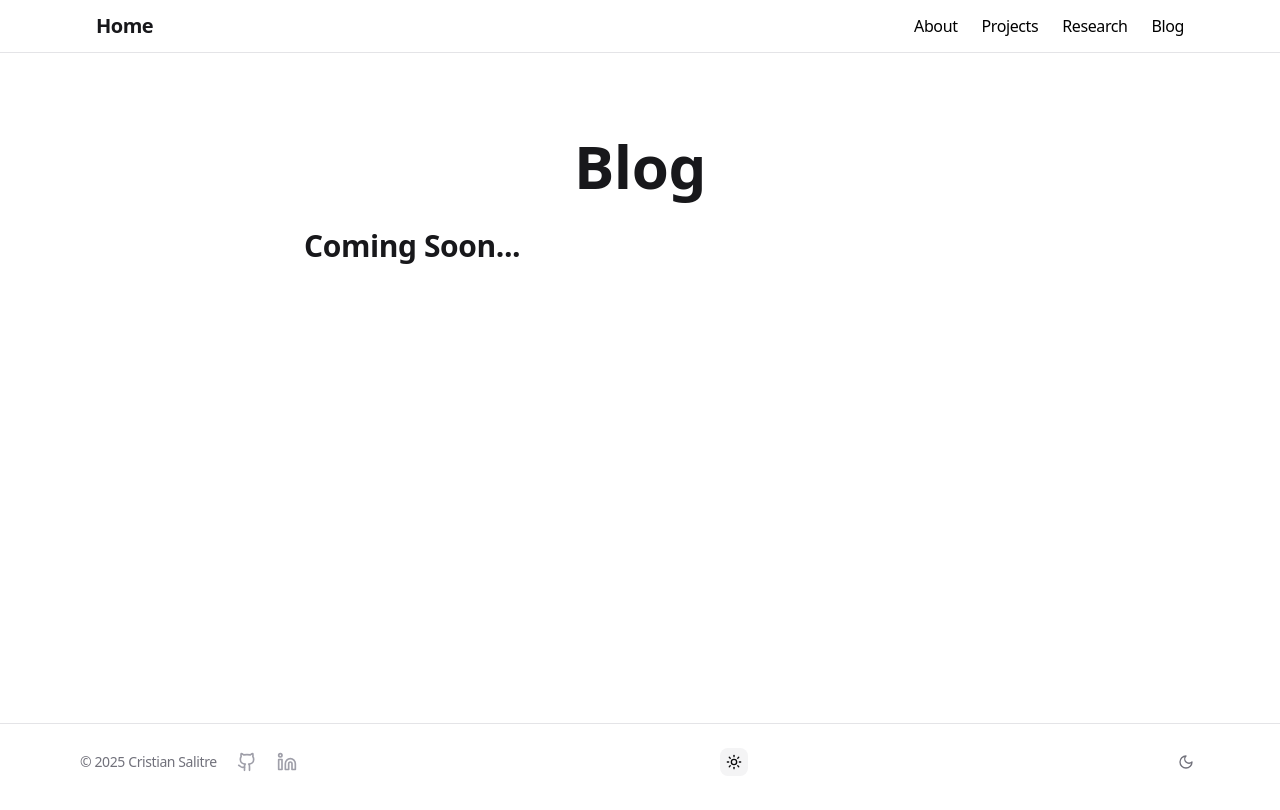
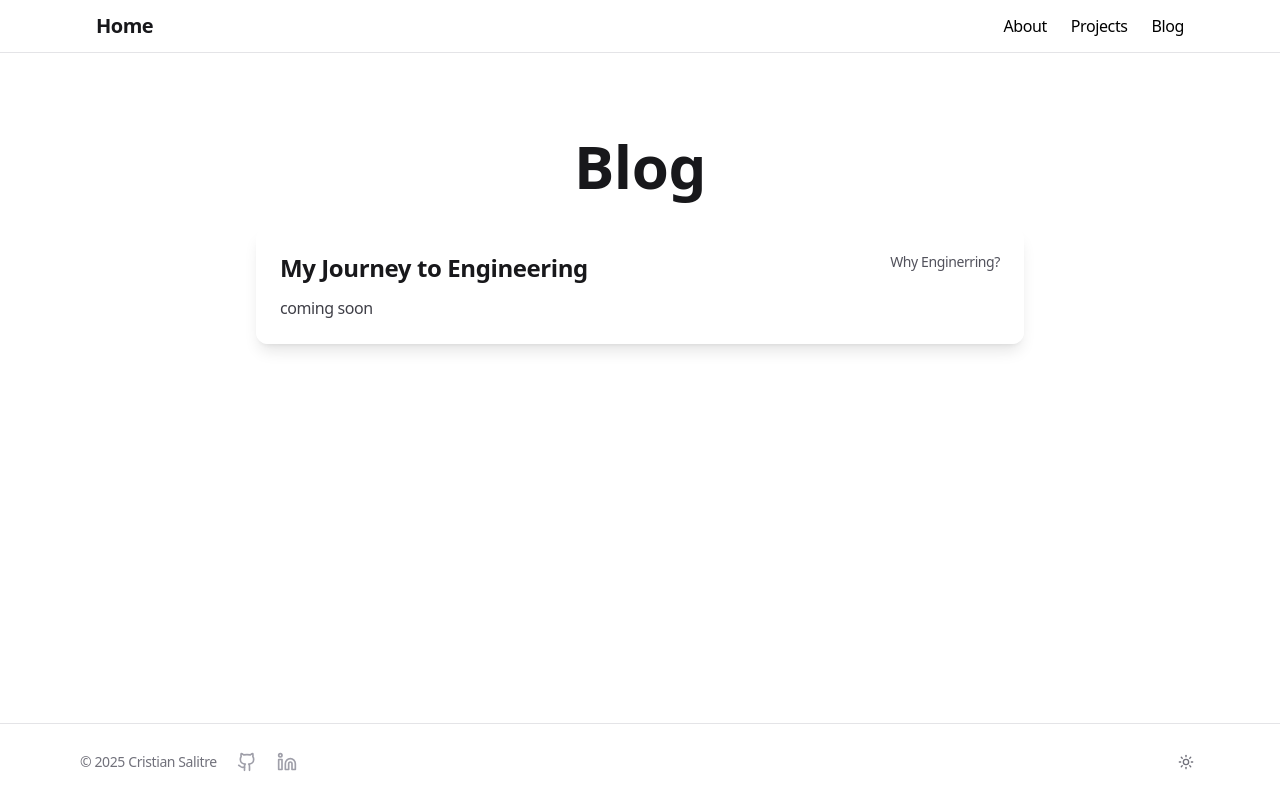
Before and after one commit to csalitred/personal-web, a Next.js app: page /blog in a window 1280 px wide. Shown: the top 810 px of the page. Built offline with nearby package versions, Linux system fonts and the light colour scheme.

Commit message:
update template
updated entire site;
- removed research
- fixed dark/light mode
- place holder for upcoming blog post

```diff
--- a/app/about/page.tsx
+++ b/app/about/page.tsx
@@ -8,7 +8,7 @@ const PROFILE_IMAGE = '/profile.png'
 export default function AboutPage() {
   return (
     <motion.main
-      className="relative flex flex-col md:flex-row items-center md:items-start justify-center min-h-screen pt-20 pb-16 px-4 gap-12 overflow-x-hidden"
+      className="relative flex flex-col md:flex-row items-center md:items-start justify-center min-h-screen pt-20 pb-32 px-4 gap-12 overflow-x-hidden"
       initial={{ opacity: 0, y: 20 }}
       animate={{ opacity: 1, y: 0 }}
       transition={{ duration: 0.5 }}
@@ -28,8 +28,11 @@ export default function AboutPage() {
         <div>
           <h1 className="text-4xl md:text-5xl font-extrabold mb-4 text-zinc-900 dark:text-zinc-100">About Me</h1>
           <p className="text-lg md:text-xl text-zinc-700 dark:text-zinc-300 leading-relaxed">
-            Hi, I'm Cristian Salitre, a Software Engineer at Honeywell, specializing in computer vision, AI, and firmware development. I have experience with embedded systems, real-time image processing, and integrating AI models on edge devices such as Jetson platforms. Passionate about applying emerging technologies to practical challenges, I continuously explore new tools and methods to deliver innovative solutions.
+            Hi, I'm Cristian Salitre, an Advanced Application Engineer at Honeywell. I hold a B.S. in Computer Engineering and am currently pursuing an M.S.E.E. I previously interned at Oxit, an IoT startup working with LPWAN such as LoRaWAN, which deepened my experience in embedded systems. I focus on applying machine learning to embedded and real‑time systems and enjoy tackling B2B integration and deployment challenges. I'm always learning and exploring new technologies, and I love collaborating on interesting projects — feel free to reach out.
           </p>
+        </div>
+        <div>
+          <ExperienceList />
         </div>
         <div>
           <h2 className="text-3xl font-bold mb-6 text-zinc-900 dark:text-zinc-100">Education</h2>
@@ -62,9 +65,6 @@ export default function AboutPage() {
             </table>
           </div>
         </div>
-        <div>
-          <ExperienceList />
-        </div>
       </div>
     </motion.main>
   )
--- a/app/blog/page.tsx
+++ b/app/blog/page.tsx
@@ -3,7 +3,7 @@ import { BLOG_POSTS } from '../data'
 import { motion } from 'motion/react'
 
 export default function BlogPage() {
-  const posts = BLOG_POSTS;
+  const posts = BLOG_POSTS
 
   return (
     <motion.main
@@ -17,23 +17,22 @@ export default function BlogPage() {
         <div className="w-[600px] h-[600px] rounded-full bg-gradient-to-tr from-blue-400/20 via-green-300/20 to-purple-400/20 blur-3xl opacity-60" />
       </div>
       <h1 className="text-5xl md:text-6xl font-extrabold mb-8 text-center text-zinc-900 dark:text-zinc-100">Blog</h1>
-      {posts.length === 0 ? (
-        <div className="text-center text-zinc-500 dark:text-zinc-400 text-lg py-16">No blog posts yet. Check back soon!</div>
-      ) : (
-        posts.map((post) => (
-          <div key={post.uid} className="w-full max-w-2xl">
-            <a
-              href={`/blog/${post.uid}`}
-              className="block w-full text-left"
-            >
-              <h2 className="text-2xl md:text-3xl font-bold mb-2 text-zinc-900 dark:text-zinc-100">
-                {post.title}
-              </h2>
-              <p className="text-base md:text-lg text-zinc-600 dark:text-zinc-400">{post.description}</p>
-            </a>
-          </div>
-        ))
-      )}
+
+      <div className="w-full max-w-3xl grid gap-4">
+        {posts.map((post) => (
+          <article key={post.uid} className="rounded-xl shadow-lg bg-white/70 dark:bg-zinc-900/70 backdrop-blur-md p-6">
+            <div className="flex items-start justify-between">
+              <h2 className="text-2xl font-semibold text-zinc-900 dark:text-zinc-100">{post.title}</h2>
+              {post.description?.toLowerCase().includes('coming soon') ? (
+                <span className="text-sm font-medium text-zinc-600 dark:text-zinc-400">Why Enginerring?</span>
+              ) : null}
+            </div>
+            {post.description ? (
+              <p className="mt-3 text-zinc-700 dark:text-zinc-300">{post.description}</p>
+            ) : null}
+          </article>
+        ))}
+      </div>
     </motion.main>
   )
 }
--- a/app/data.ts
+++ b/app/data.ts
@@ -100,10 +100,10 @@ export const WORK_EXPERIENCE: WorkExperience[] = [
 
 export const BLOG_POSTS: BlogPost[] = [
   {
-    title: 'Coming Soon...',
-    description: '',
+    title: 'My Journey to Engineering',
+    description: 'coming soon',
     link: '',
-    uid: 'blog-1',
+    uid: 'my-journey-to-engineering',
   },
 ]
 
--- a/app/footer.tsx
+++ b/app/footer.tsx
@@ -1,6 +1,4 @@
 'use client'
-import { AnimatedBackground } from '@/components/ui/animated-background'
-import { TextLoop } from '@/components/ui/text-loop'
 import { MonitorIcon, MoonIcon, SunIcon, Github, Linkedin } from 'lucide-react'
 import { useTheme } from 'next-themes'
 import { useEffect, useState } from 'react'
@@ -26,38 +24,47 @@ function ThemeSwitch() {
     setMounted(true)
   }, [])
 
-  if (!mounted) {
-    return null
+  if (!mounted) return null
+
+  const toggleTheme = () => {
+    const doc = document.documentElement
+    // disable transitions so theme swap is instant
+    doc.classList.add('disable-theme-transitions')
+    setTheme(theme === 'dark' ? 'light' : 'dark')
+    // Wait for two animation frames so the browser paints the new theme
+    // (this prevents some elements from updating earlier than others).
+    // Also include a small fallback to ensure the helper class is removed.
+    const fallback = window.setTimeout(() => {
+      if (doc.classList.contains('disable-theme-transitions')) {
+        doc.classList.remove('disable-theme-transitions')
+      }
+    }, 250)
+
+    requestAnimationFrame(() => {
+      requestAnimationFrame(() => {
+        if (doc.classList.contains('disable-theme-transitions')) {
+          doc.classList.remove('disable-theme-transitions')
+        }
+        clearTimeout(fallback)
+      })
+    })
   }
 
   return (
-    <AnimatedBackground
-      className="pointer-events-none rounded-lg bg-zinc-100 dark:bg-zinc-800"
-      defaultValue={theme}
-      transition={{
-        type: 'spring',
-        bounce: 0,
-        duration: 0.2,
-      }}
-      enableHover={false}
-      onValueChange={(id) => {
-        setTheme(id as string)
-      }}
+    <button
+      onClick={toggleTheme}
+      aria-label="Toggle color theme"
+      className="inline-flex h-7 w-7 items-center justify-center text-zinc-500 transition-colors duration-100 focus-visible:outline-2 dark:text-zinc-400"
     >
-      {THEMES_OPTIONS.map((theme) => {
-        return (
-          <button
-            key={theme.id}
-            className="inline-flex h-7 w-7 items-center justify-center text-zinc-500 transition-colors duration-100 focus-visible:outline-2 data-[checked=true]:text-zinc-950 dark:text-zinc-400 dark:data-[checked=true]:text-zinc-50"
-            type="button"
-            aria-label={`Switch to ${theme.label} theme`}
-            data-id={theme.id}
-          >
-            {theme.icon}
-          </button>
-        )
-      })}
-    </AnimatedBackground>
+      {theme === 'dark' ? (
+        // half-moon SVG
+        <svg className="h-4 w-4" viewBox="0 0 24 24" fill="currentColor" xmlns="http://www.w3.org/2000/svg" aria-hidden>
+          <path d="M21 12.79A9 9 0 1111.21 3 7 7 0 0021 12.79z" />
+        </svg>
+      ) : (
+        <SunIcon className="h-4 w-4" />
+      )}
+    </button>
   )
 }
 
--- a/app/globals.css
+++ b/app/globals.css
@@ -23,12 +23,21 @@
 html {
   background: #ffffff;
   color: #000000;
-  transition: background-color 0.3s ease, color 0.3s ease;
 }
 
 html.dark {
   background: #0f0f0f;
   color: #ffffff;
+}
+
+/* When toggling theme, temporarily add `.disable-theme-transitions` to the html element
+   to force instant style changes (prevents many elements with `transition-*` from animating). */
+.disable-theme-transitions,
+.disable-theme-transitions *,
+.disable-theme-transitions *::before,
+.disable-theme-transitions *::after {
+  transition: none !important;
+  animation: none !important;
 }
 
 body {
--- a/app/header.tsx
+++ b/app/header.tsx
@@ -17,7 +17,6 @@ export function Header() {
         <nav className="hidden md:flex items-center space-x-6 text-base font-medium">
           <Link href="/about" className="hover:text-blue-600 dark:hover:text-blue-400 transition-colors">About</Link>
           <Link href="/projects" className="hover:text-blue-600 dark:hover:text-blue-400 transition-colors">Projects</Link>
-          <Link href="/research" className="hover:text-blue-600 dark:hover:text-blue-400 transition-colors">Research</Link>
           <Link href="/blog" className="hover:text-blue-600 dark:hover:text-blue-400 transition-colors">Blog</Link>
         </nav>
 
@@ -54,13 +53,6 @@ export function Header() {
               Projects
             </Link>
             <Link
-              href="/research"
-              className="block py-2 text-base font-medium hover:text-blue-600 dark:hover:text-blue-400 transition-colors"
-              onClick={() => setIsMenuOpen(false)}
-            >
-              Research
-            </Link>
-            <Link
               href="/blog"
               className="block py-2 text-base font-medium hover:text-blue-600 dark:hover:text-blue-400 transition-colors"
               onClick={() => setIsMenuOpen(false)}
--- a/app/page.tsx
+++ b/app/page.tsx
@@ -52,7 +52,7 @@ export default function Home() {
         animate={{ opacity: 1, y: 0 }}
         transition={{ delay: 0.4, duration: 0.5 }}
       >
-        Software Engineer @ Honeywell, with a passion for Embedded Systems, Machine Learning, and Computer Vision.
+        Advanced Application Engineer @ Honeywell
       </motion.p>
       <motion.div
         className="flex flex-col sm:flex-row gap-4 justify-center"
--- a/app/research/page.tsx
+++ /dev/null
@@ -1,20 +0,0 @@
-'use client'
-import { motion } from 'motion/react'
-
-export default function ResearchPage() {
-  return (
-    <motion.main
-      className="relative flex flex-col items-center min-h-screen py-10 px-4 overflow-x-hidden"
-      initial={{ opacity: 0 }}
-      animate={{ opacity: 1 }}
-      transition={{ duration: 0.5 }}
-    >
-      {/* Subtle background gradient blob */}
-      <div className="absolute inset-0 -z-10 flex items-center justify-center">
-        <div className="w-[600px] h-[600px] rounded-full bg-gradient-to-tr from-blue-400/20 via-green-300/20 to-purple-400/20 blur-3xl opacity-60" />
-      </div>
-      <h1 className="text-5xl md:text-6xl font-extrabold mb-8 text-center text-zinc-900 dark:text-zinc-100">Research</h1>
-      <p className="text-lg md:text-xl text-zinc-600 dark:text-zinc-400 text-center max-w-2xl">Research content coming soon.</p>
-    </motion.main>
-  )
-}
--- a/components/ui/experience.tsx
+++ b/components/ui/experience.tsx
@@ -45,13 +45,13 @@ export default function ExperienceList() {
           </thead>
           <tbody>
             {experiences.map((exp) => (
-              <tr key={exp.id} className="align-top">
-                  <td className="py-2 pr-4 flex items-center">
-                    <img src={exp.logo} alt={`${exp.name} logo`} className="w-8 h-8 object-contain" />
-                  </td>
-                <td className="py-2 pr-4 text-zinc-700 dark:text-zinc-300">{exp.role}</td>
-                <td className="py-2 pr-4 text-zinc-500 dark:text-zinc-400">{exp.period}</td>
-                <td className="py-2 pr-4 text-zinc-500 dark:text-zinc-400">{exp.description}</td>
+              <tr key={exp.id} className="align-top hover:bg-zinc-50 dark:hover:bg-zinc-800 transition-colors cursor-pointer">
+                <td className="py-3 pr-4 flex items-center">
+                  <img src={exp.logo} alt={`${exp.name} logo`} className="w-12 h-12 object-contain" />
+                </td>
+                <td className="py-3 pr-4 text-zinc-700 dark:text-zinc-300">{exp.role}</td>
+                <td className="py-3 pr-4 text-zinc-500 dark:text-zinc-400">{exp.period}</td>
+                <td className="py-3 pr-4 text-zinc-500 dark:text-zinc-400">{exp.description}</td>
               </tr>
             ))}
           </tbody>
```
